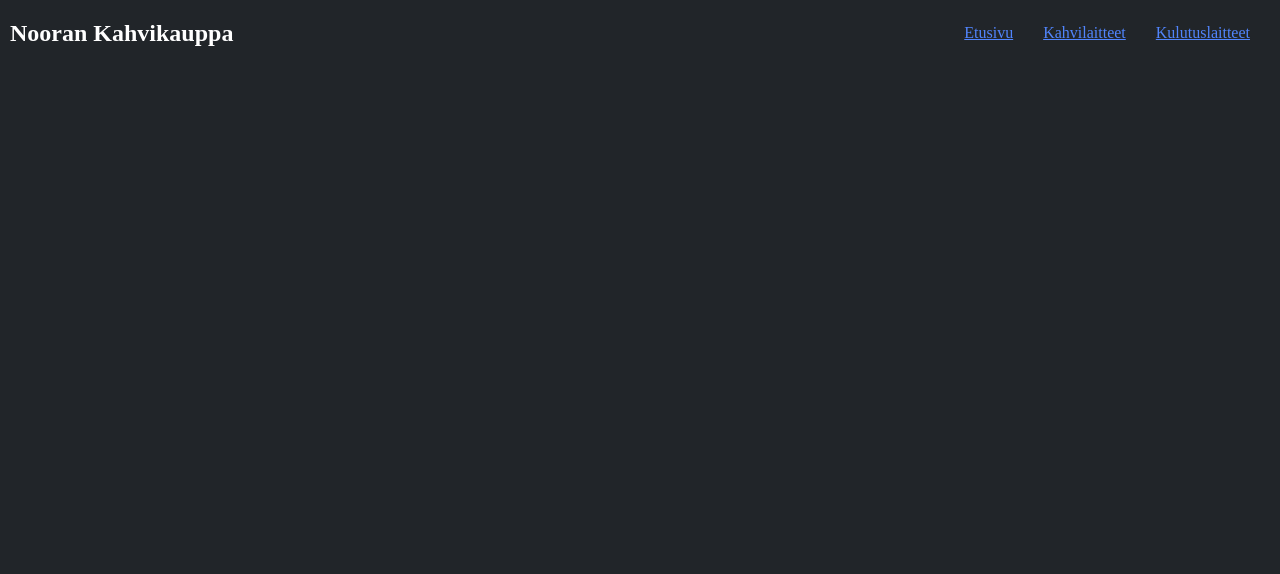
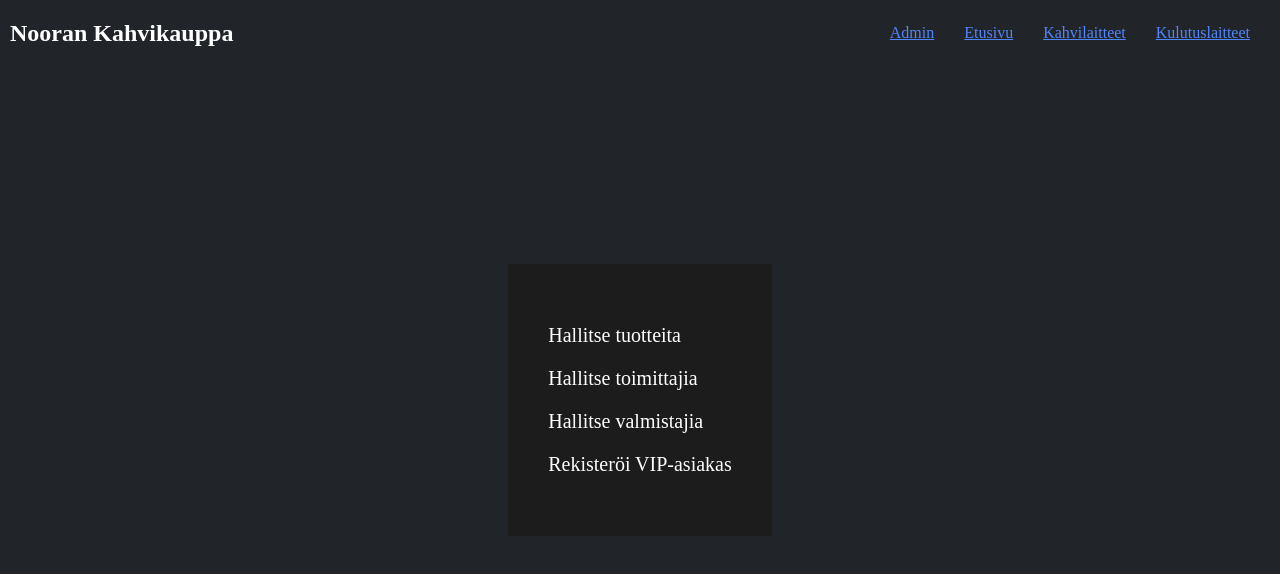
Before and after one commit to AlexDegerman/Nooran-Kahvikauppa, a React (Vite) app: page /admin in a window 1280 px wide. Shown: the top 574 px of the page. Built offline with nearby package versions, Linux system fonts and the light colour scheme.

Commit message:
Add template for admin page

```diff
--- a/src/App.jsx
+++ b/src/App.jsx
@@ -3,6 +3,7 @@ import Header from './components/Header'
 import FrontPage from './components/FrontPage'
 import { Route, Routes } from 'react-router-dom'
 import ProductList from './components/ProductList'
+import AdminPage from './components/AdminPage'
 
 const App = () => {
 
@@ -12,7 +13,8 @@ const App = () => {
       <Header/>
       <Routes>
         <Route path="/" element={<FrontPage/>}/>
-        <Route path="/tuotelista" element={<ProductList/>} />
+        <Route path="/tuotelista" element={<ProductList/>}/>
+        <Route path="/admin" element={<AdminPage/>}/>
       </Routes>
     </>
   )
--- /dev/null
+++ b/src/components/AdminPage.jsx
@@ -0,0 +1,17 @@
+import '../styles/AdminPage.css'
+
+const AdminPage = () => {
+
+  return (
+    <div className="admin-container">
+      <div className="admin-options">
+        <p>Hallitse tuotteita</p>
+        <p>Hallitse toimittajia</p>
+        <p>Hallitse valmistajia</p>
+        <p>Rekisteröi VIP-asiakas</p>
+      </div>
+    </div>
+  )
+}
+
+export default AdminPage
--- a/src/components/Header.jsx
+++ b/src/components/Header.jsx
@@ -3,6 +3,7 @@ import '../styles/Header.css'
 
 const Header = () => {
   const navigate = useNavigate()
+  const userId = 1
 
   const handleClick = (category) => {
     navigate('/tuotelista', { state: { category } })
@@ -12,6 +13,12 @@ const Header = () => {
     <header>
       <Link to="/"className="header-title"><h2>Nooran Kahvikauppa</h2></Link>
       <nav className="header-nav-container">
+        {/*Display Admin button to Noora*/}
+      {userId === 1 ? (
+      <Link to="/admin" className="header-nav-admin">
+        <p>Admin</p>
+      </Link>
+    ) : null}
         <NavLink to="/" className="header-nav"><p>Etusivu</p></NavLink>
         <button className="header-nav header-nav-button"
           onClick={() => handleClick('Kahvilaitteet')}>
--- /dev/null
+++ b/src/styles/AdminPage.css
@@ -0,0 +1,17 @@
+.admin-container {
+  position: fixed;
+  top: 0;
+  left: 0;
+  right: 0;
+  bottom: 0;
+  display: flex;
+  align-items: center;
+  justify-content: center;
+  flex-direction: column;
+}
+
+.admin-options {
+  background-color: #1C1C1C;
+  padding: 40px;
+  font-size: 20px;
+}
```
